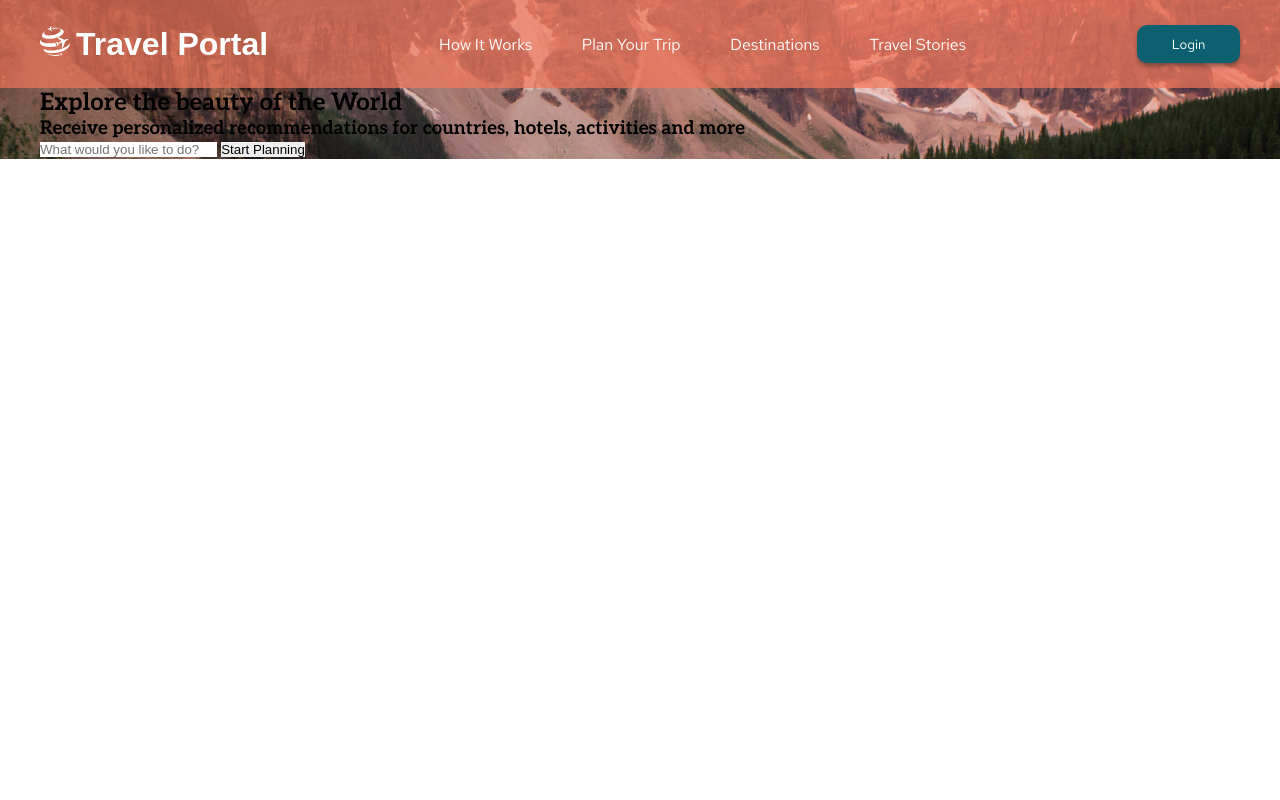
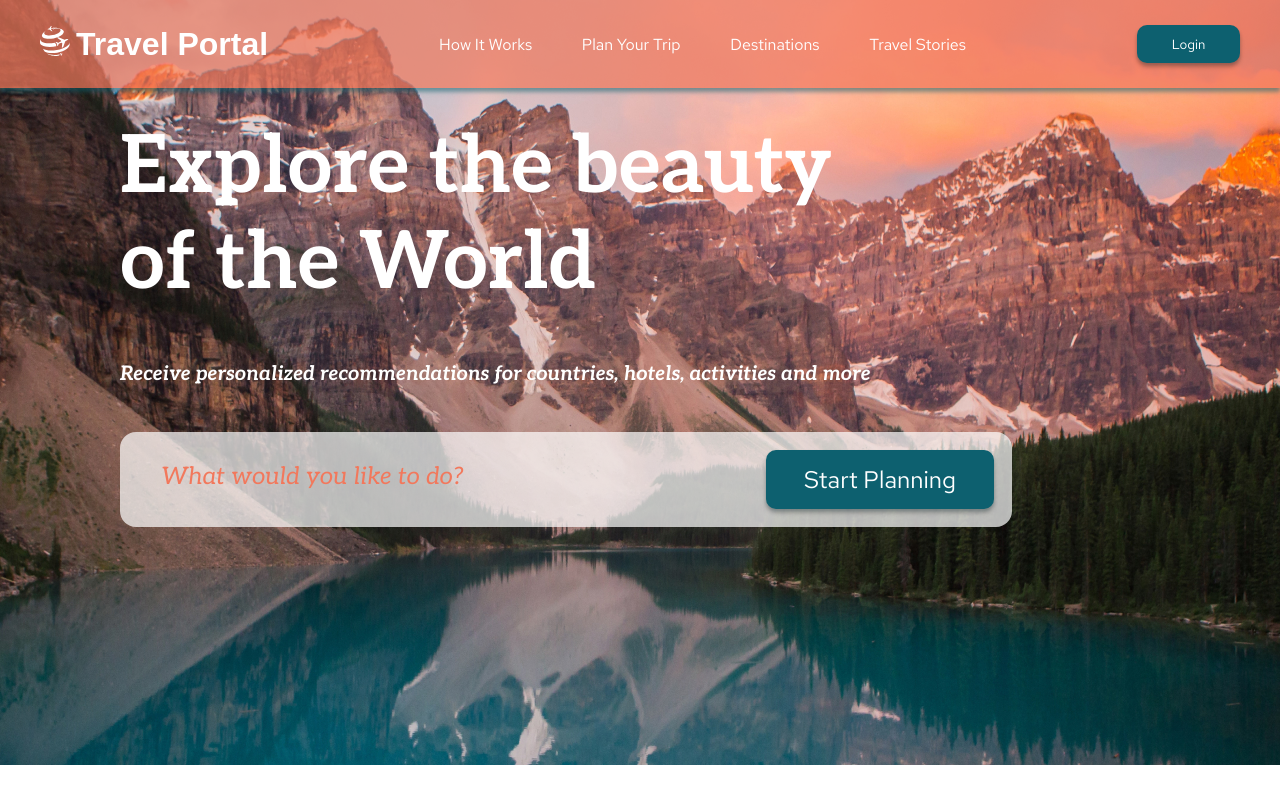
Before and after one commit to bulatovaa/Travel, a plain HTML site: page index.html in a window 1280 px wide. Drawn offline with Linux system fonts and the light colour scheme; a web font is replaced by a local one.

Commit message:
feat: add preview section

```diff
--- a/index.html
+++ b/index.html
@@ -30,12 +30,12 @@
             </div>
         </header>
         <section class="preview">
-            <div class="wrapper">
+            <div class="preview__container">
                 <h1 class="preview__title">Explore the beauty of the World</h1>
                 <h3 class="preview__description">Receive personalized recommendations for countries, hotels, activities and more</h3>
                 <form action="" method="post" class="preview__form">
                     <input type="search" placeholder="What would you like to do?" class="preview__input">
-                    <button class="preview__button button">Start Planning</button>
+                    <button class="preview__button main-button">Start Planning</button>
                 </form>
             </div>
         </section>
--- a/style.css
+++ b/style.css
@@ -67,12 +67,9 @@ body {
 
 .header {
     padding: 25px 0;
-    background: #F2785CB2;
+    background: rgba(242, 120, 92, 0.7);
+    box-shadow: 0px 4px 4px rgba(13, 96, 111, 0.5);
 }
-
-/* .header-logo {
-    margin-right: 158px;
-} */
 
 .header__navigation {
     width: 527px;
@@ -89,3 +86,66 @@ body {
     width: 103px;
     padding: 10px 30px;
 }
+
+/* -------- PREVIEW SECTION ------------ */
+
+.preview {
+    padding: 32px 0 238px;
+}
+
+.preview__container {
+    max-width: 900px;
+    padding-left: 120px;
+}
+
+.preview__title {
+    font-family: 'Aleo', sans-serif;
+    font-weight: 700;
+    font-size: 8rem;
+    line-height: 9.6rem;
+    color: #FFFFFF;
+    margin-bottom: 50px;
+}
+
+.preview__description {
+    font-family: 'Aleo', sans-serif;
+    font-style: italic;
+    font-weight: 700;
+    font-size: 2rem;
+    line-height: 2.4rem;
+    color: #FFFFFF;
+    margin-bottom: 46px;
+}
+
+.preview__form {
+    position: relative;
+}
+
+.preview__input {
+    width: 892px;
+    height: 95px;
+    padding-left: 41px;
+
+    background: rgba(255, 255, 255, 0.7);
+    border-radius: 16px;
+}
+
+.preview__input::placeholder {
+    font-family: 'Aleo', sans-serif;
+    font-style: italic;
+    font-weight: 400;
+    font-size: 2.4rem;
+    color: #F2785C;
+}
+
+.preview__button {
+    position: absolute;
+    width: 228px;
+    height: 59px;
+    font-size: 2.4rem;
+    line-height: 3.2rem;
+    left: 646px;
+    top: 18px;
+}
+
+/* -------- STEPS SECTION -------- */
```
